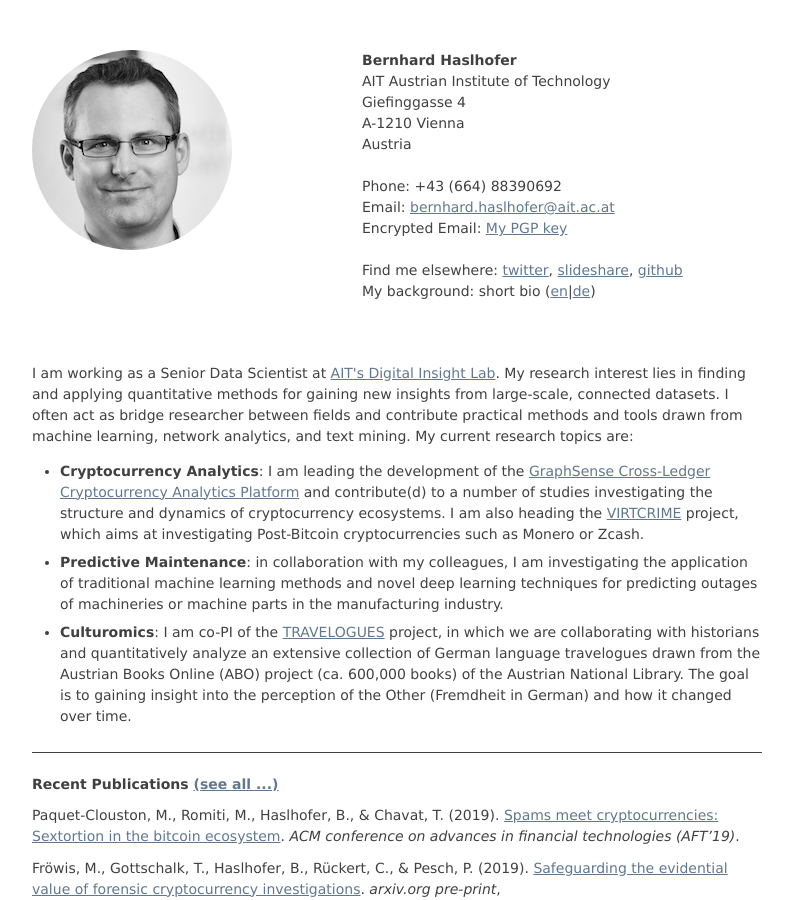
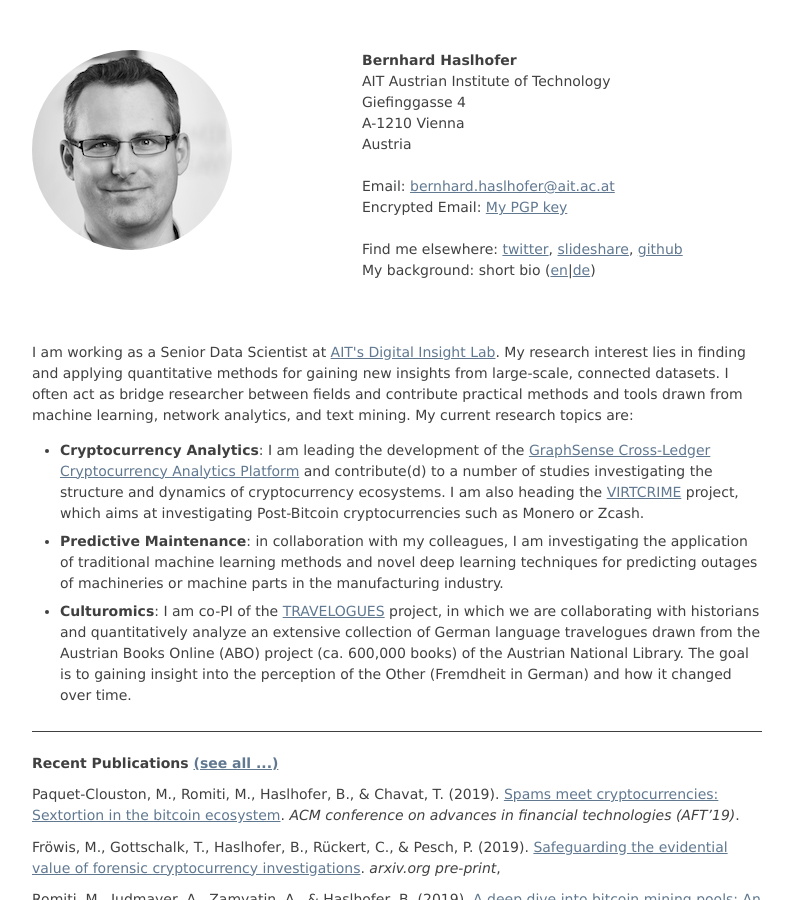
Before and after one commit to behas/behas.github.com, a Jekyll site: the page built from index.html, in a window 1280 px wide and 900 px high. Shown: the whole window, without its empty margins (243-1034 px from the left). Built offline with Jekyll 4.4.1, drawn with Linux system fonts in a browser that asks for light colours.

Commit message:
removed phone number

```diff
--- a/index.html
+++ b/index.html
@@ -20,7 +20,6 @@ layout: default
         <span class="newline" itemprop="addressCountry">Austria</span>
       </div>
       </br>
-        <span class="newLine">Phone: <span itemprop="telephone">+43 (664) 88390692</span></span>
         <span class="newline">Email: <a href="mailto:bernhard.haslhofer@ait.ac.at" itemprop="email">bernhard.haslhofer@ait.ac.at</a></span>
         <span class="newline">Encrypted Email: <a href="bhaslhofer_pgp_public.asc">My PGP key</a></span>
       </br>
```
